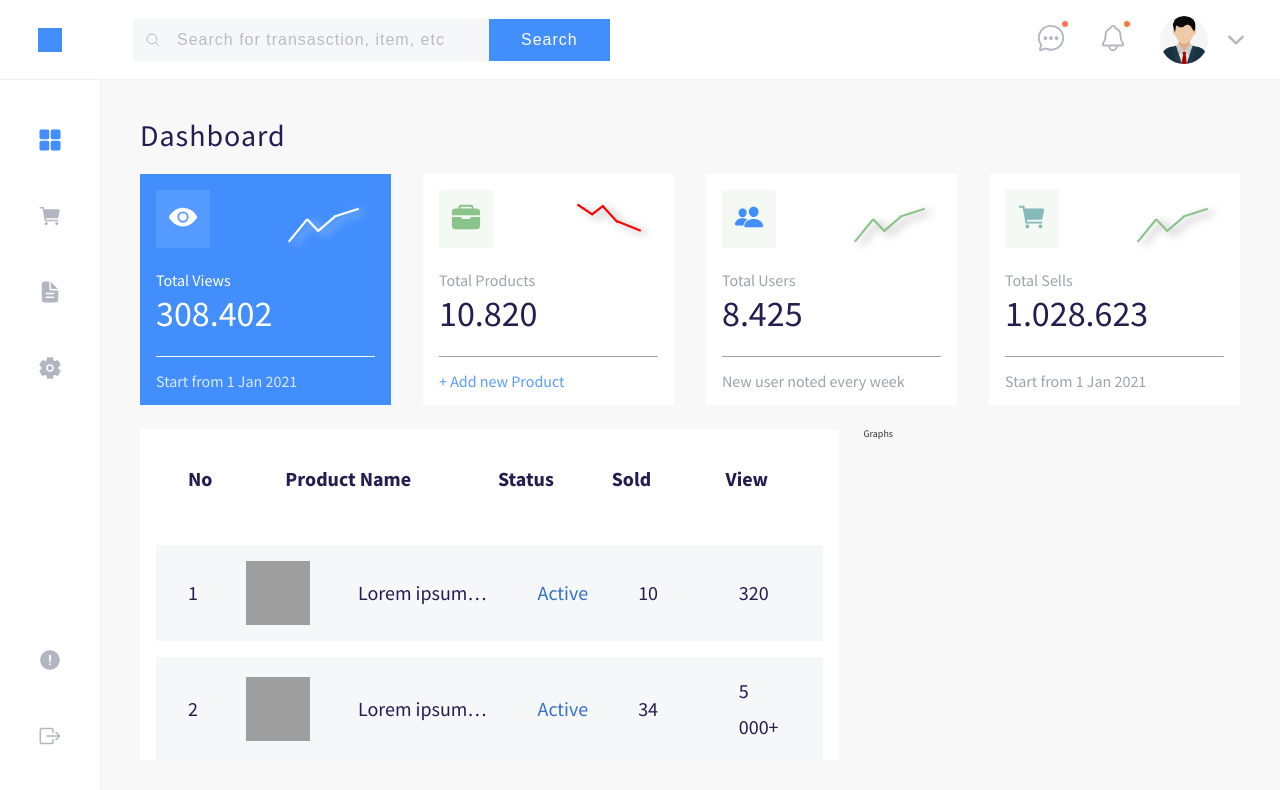
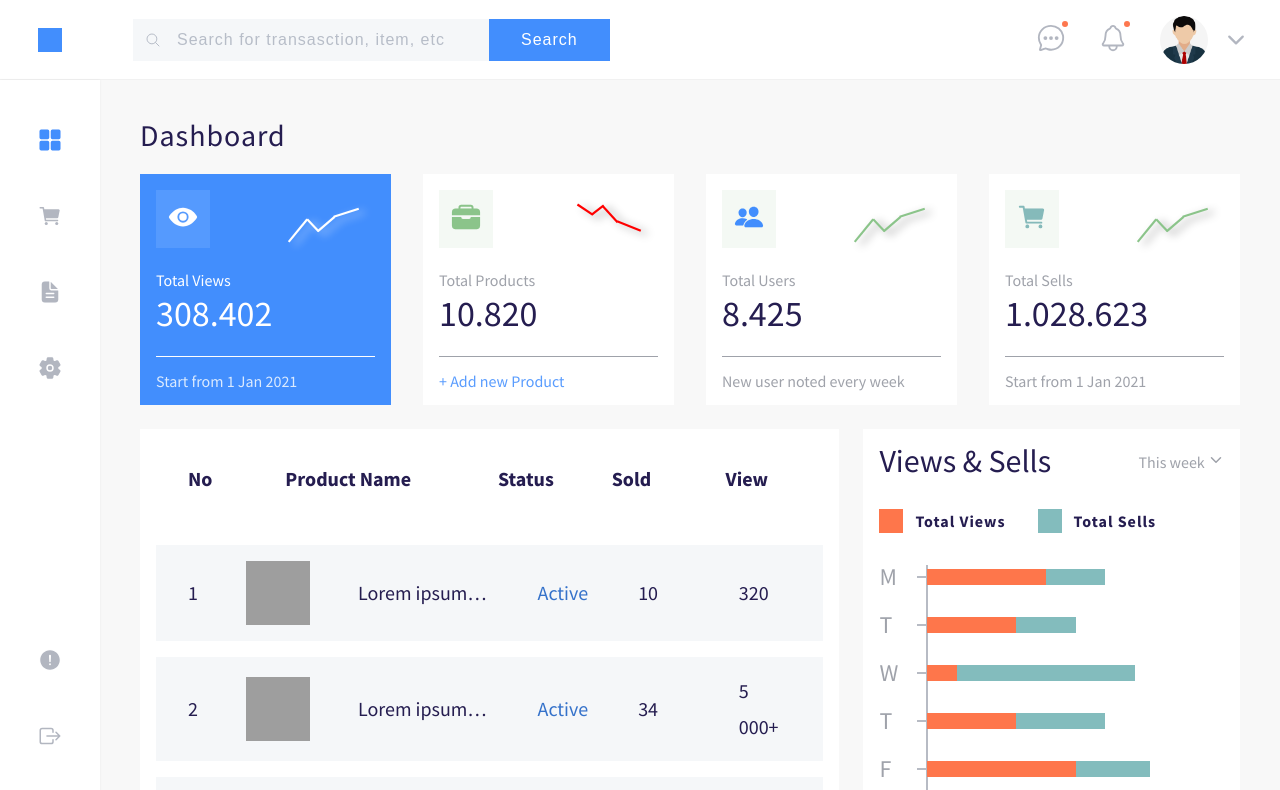
Before and after one commit to ramialkawadri/Dashboard-HTML-CSS, a plain HTML site: page index.html in a window 1280 px wide. Shown: the top 790 px of the page. Drawn offline with nearby package versions, Linux system fonts and the light colour scheme; grey boxes are pictures that could not be loaded.

Commit message:
Legge til grafer

```diff
--- a/css/style.css
+++ b/css/style.css
@@ -1,7 +1,7 @@
 body {
   display: grid;
   grid-template-columns: 10rem 1fr;
-  grid-template-rows: 8rem calc(100vh - 8rem);
+  grid-template-rows: 8rem auto;
   height: 100vh;
 }
 
@@ -144,6 +144,7 @@ body {
 /********************/
 .dashboard {
   background-color: #f8f8f8;
+  overflow: scroll;
   padding: 4rem;
   display: flex;
   flex-direction: column;
@@ -254,10 +255,10 @@ body {
 
 .dashboard-main {
   flex-shrink: 1;
-  overflow: scroll;
   display: grid;
   grid-template-columns: 65fr 35fr;
   column-gap: 2.4rem;
+  align-items: start;
 }
 
 .product-table {
@@ -265,9 +266,6 @@ body {
 
   display: flex;
   flex-direction: column;
-  overflow: scroll;
-  height: 100%;
-  position: relative;
 }
 
 .product-table-row {
@@ -293,9 +291,6 @@ body {
 .products-table-head {
   background-color: #fff;
   font-weight: 700;
-
-  position: sticky;
-  top: 0;
 }
 
 .product-number-image {
@@ -318,3 +313,122 @@ body {
 .product-status {
   color: #3572ca;
 }
+
+.graphs {
+  background-color: #fff;
+  padding: 1.6rem;
+  font-size: 1.6rem;
+  display: flex;
+  flex-direction: column;
+  gap: 3.2rem;
+}
+
+.graph-header {
+  display: flex;
+  justify-content: space-between;
+  align-items: center;
+}
+
+.graph-title {
+  font-size: 3.2rem;
+  color: #251d50;
+}
+
+.graph-time {
+  color: #9fa2aa;
+  cursor: pointer;
+}
+
+.graph-descriptions {
+  display: flex;
+  gap: 3.2rem;
+  color: #251d50;
+  font-weight: 700;
+  letter-spacing: 1px;
+}
+
+.graph-description {
+  display: flex;
+  gap: 1.2rem;
+  align-items: center;
+}
+
+.graph-color-box {
+  background-color: red;
+  height: 2.4rem;
+  width: 2.4rem;
+}
+
+.graph-color--orange {
+  background-color: #fe764b;
+}
+
+.graph-color--light-green {
+  background-color: #83bcbd;
+}
+
+.graph-bars {
+  display: flex;
+  flex-direction: column;
+  gap: 2.4rem;
+  font-size: 2.4rem;
+  color: #9fa2aa;
+  padding-bottom: 1.6rem;
+
+  position: relative;
+}
+
+.graph-bars::before,
+.graph-bars::after {
+  content: "";
+  background-color: #b7bbc4;
+  position: absolute;
+  left: 2em;
+  bottom: 0;
+}
+
+.graph-bars::before {
+  transform: translate(-50%, 0);
+  width: 2px;
+  top: 0;
+}
+
+.graph-bars::after {
+  height: 2px;
+  right: 0;
+}
+
+.graph-bar {
+  display: grid;
+  grid-template-columns: 1em 1fr;
+  column-gap: 2.4rem;
+  align-items: center;
+
+  position: relative;
+}
+
+.graph-bar-title::before {
+  content: "";
+  width: 1rem;
+  background-color: #b7bbc4;
+  height: 0.2rem;
+
+  position: absolute;
+  left: calc(2em - 1rem);
+  top: 50%;
+  transform: translate(0, -50%);
+}
+
+.graph-bar-boxes {
+  display: flex;
+}
+
+.graph-bar-box {
+  height: 1.6rem;
+  transition: all 0.3s;
+}
+
+.graph-bar-box:hover {
+  z-index: 1;
+  box-shadow: 0 0 0 4px #bfc2cc;
+}
--- a/index.html
+++ b/index.html
@@ -304,7 +304,102 @@
           </div>
         </div>
 
-        <div class="graphs">Graphs</div>
+        <div class="graphs">
+          <div class="graph-header">
+            <p class="graph-title">Views & Sells</p>
+            <div class="graph-time">
+              This week <ion-icon name="chevron-down-outline"></ion-icon>
+            </div>
+          </div>
+
+          <div class="graph-descriptions">
+            <div class="graph-description">
+              <div class="graph-color-box graph-color--orange"></div>
+              <p class="graph-description-text">Total Views</p>
+            </div>
+            <div class="graph-description">
+              <div class="graph-color-box graph-color--light-green"></div>
+              <p class="graph-description-text">Total Sells</p>
+            </div>
+          </div>
+
+          <div class="graph-bars">
+            <div class="graph-bar">
+              <div class="graph-bar-title">M</div>
+
+              <div class="graph-bar-boxes">
+                <div
+                  class="graph-bar-box graph-color--orange"
+                  style="width: 40%"
+                ></div>
+                <div
+                  class="graph-bar-box graph-color--light-green"
+                  style="width: 20%"
+                ></div>
+              </div>
+            </div>
+
+            <div class="graph-bar">
+              <div class="graph-bar-title">T</div>
+
+              <div class="graph-bar-boxes">
+                <div
+                  class="graph-bar-box graph-color--orange"
+                  style="width: 30%"
+                ></div>
+                <div
+                  class="graph-bar-box graph-color--light-green"
+                  style="width: 20%"
+                ></div>
+              </div>
+            </div>
+
+            <div class="graph-bar">
+              <div class="graph-bar-title">W</div>
+
+              <div class="graph-bar-boxes">
+                <div
+                  class="graph-bar-box graph-color--orange"
+                  style="width: 10%"
+                ></div>
+                <div
+                  class="graph-bar-box graph-color--light-green"
+                  style="width: 60%"
+                ></div>
+              </div>
+            </div>
+
+            <div class="graph-bar">
+              <div class="graph-bar-title">T</div>
+
+              <div class="graph-bar-boxes">
+                <div
+                  class="graph-bar-box graph-color--orange"
+                  style="width: 30%"
+                ></div>
+                <div
+                  class="graph-bar-box graph-color--light-green"
+                  style="width: 30%"
+                ></div>
+              </div>
+            </div>
+
+            <div class="graph-bar">
+              <div class="graph-bar-title">F</div>
+
+              <div class="graph-bar-boxes">
+                <div
+                  class="graph-bar-box graph-color--orange"
+                  style="width: 50%"
+                ></div>
+                <div
+                  class="graph-bar-box graph-color--light-green"
+                  style="width: 25%"
+                ></div>
+              </div>
+            </div>
+          </div>
+        </div>
       </div>
     </main>
 
```
